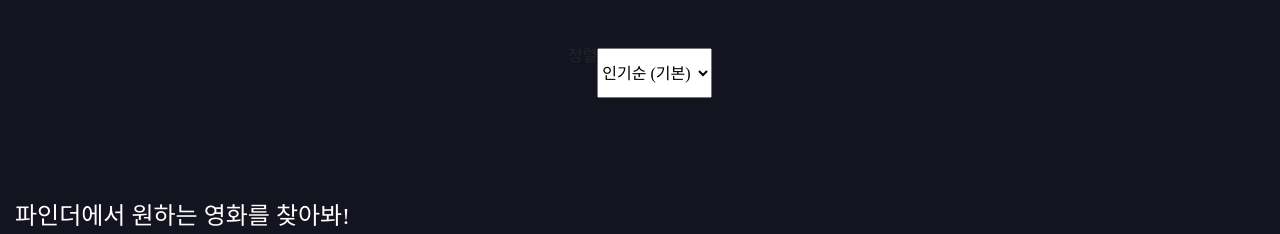
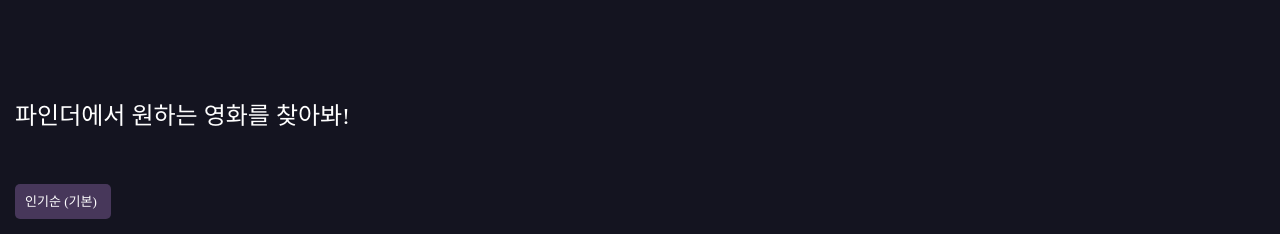
Before and after one commit to slsl2/MovieSearchTeam, a website with bundled scripts: page main.html in a window 1280 px wide. Shown: the part 592-826 px from the top of the page. Built offline with nearby package versions, Linux system fonts and the light colour scheme; no server answers; some icons are missing.

Commit message:
style: 정렬 css 수정

```diff
--- a/main.html
+++ b/main.html
@@ -106,21 +106,19 @@
             <div class="swiper-pagination"></div>
         </div>
 
-        <div id="sort-options">
-            <!-- 정렬 영역 -->
-            <span id="sort-span">정렬</span>
-            <select id="sort-select">
-                <option value="sort-by-popularity">인기순 (기본)</option>
-                <option value="sort-by-title">제목 오름차순</option>
-                <option value="sort-by-date">최신 개봉순</option>
-                <option value="sort-by-rating">평점 오름차순</option>
-            </select>
-        </div>
-
         <div id="container" class="innerwrap">
             <!-- 카드 영역 -->
             <div id="title-area" class="title-area">
                 <span class="label">파인더에서 원하는 영화를 찾아봐!</span>
+                <div id="sort-options">
+                    <!-- 정렬 영역 -->
+                    <select id="sort-select">
+                        <option class="option-item" value="sort-by-popularity">인기순 (기본)</option>
+                        <option class="option-item" value="sort-by-title">제목 오름차순</option>
+                        <option class="option-item" value="sort-by-date">최신 개봉순</option>
+                        <option class="option-item" value="sort-by-rating">평점 오름차순</option>
+                    </select>
+                </div>
             </div>
             <div id="mycards" class="row row-cols-1 row-cols-md-4 g-4">
                 <!--div class="col">
--- a/style/sort.css
+++ b/style/sort.css
@@ -1,12 +1,24 @@
+select {
+  -moz-appearance: none;
+  -webkit-appearance: none;
+  appearance: none;
+}
+
 #sort-options {
   width: 100%;
-  height: 50px;
   display: flex;
-  justify-content: center;
+  align-items: center;
   margin-top: 50px;
 }
 
-#sort-options button {
-  background-color: var(--main);
+#sort-select {
   color: white;
+  background-color: #47375a;
+  border: none;
+  padding: 10px;
+  font-size: 13px;
+  border-radius: 5px;
+  display: flex;
+  line-height: normal;
+  cursor: pointer;
 }
```
